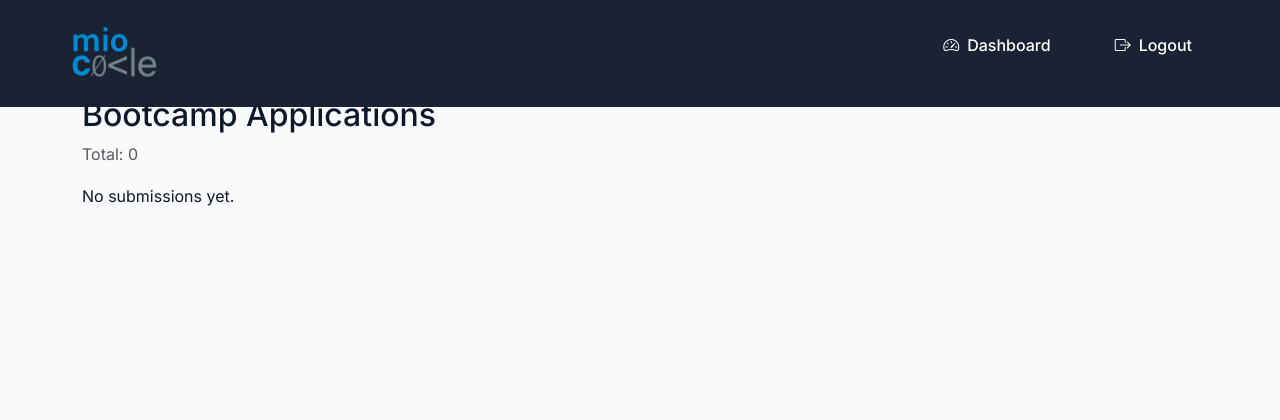
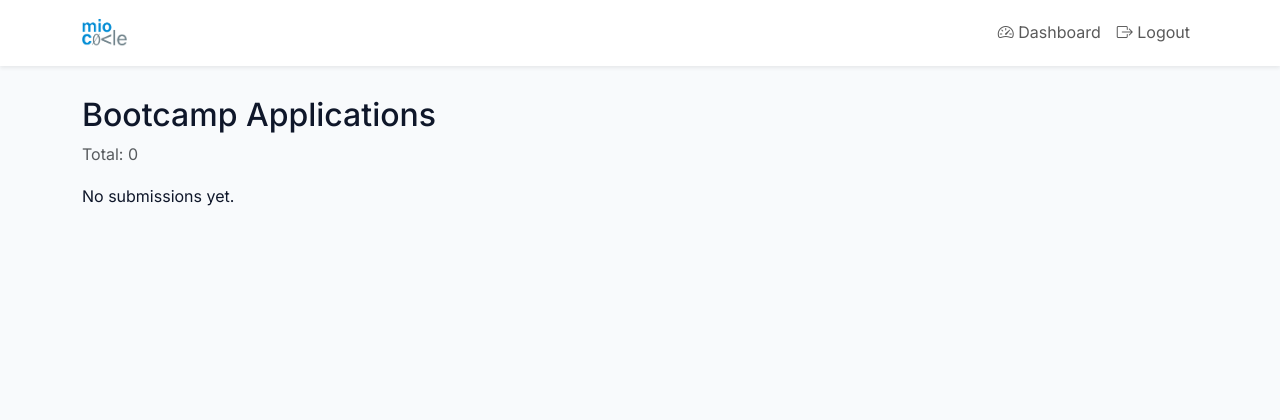
Before and after one commit to imosudi2/miocode_bootcamp, a Flask app: page /admin in a window 1280 px wide. Shown: the top 420 px of the page. Run offline with Flask 3, Linux system fonts and the light colour scheme; the visitor is signed in with stand-in values (Sample User, id 1); some libraries are stand-ins or nearby versions.

Commit message:
student details

```diff
--- a/app/templates/base.html
+++ b/app/templates/base.html
@@ -68,32 +68,62 @@
 </head>
 
 <body class="d-flex flex-column min-vh-100">
-    <!-- Navbar -->
-  <nav id="navbar" aria-label="Main navigation">
-    <div class="nav-container">
-      <a href="/" class="logo" aria-label="MioCode Home">
-        <img src="{{ url_for('static', filename='images/miocode_logo.png')}}" alt="MioCode Logo" style="max-width: 85px; height: auto;" />
-      </a>
+  <!-- Navbar -->
+<nav id="navbar" class="navbar navbar-expand-lg navbar-light bg-white shadow-sm fixed-top" aria-label="Main navigation">
+  <div class="container">
 
-      {% if session.get('admin_user') %}
-      <!-- Admin Navigation -->
-      <ul class="nav-links">
-        <li><a href="{{ url_for('admin_dashboard') }}"><i class="bi bi-speedometer2"></i> Dashboard</a></li>
-        <li><a href="{{ url_for('admin_logout') }}"><i class="bi bi-box-arrow-right"></i> Logout</a></li>
+    <!-- Logo -->
+    <a class="navbar-brand" href="/" aria-label="MioCode Home">
+      <img src="{{ url_for('static', filename='images/miocode_logo.png') }}"
+           alt="MioCode Logo" style="max-height: 40px;" />
+    </a>
+
+    <!-- Toggler for mobile -->
+    <button class="navbar-toggler" type="button" data-bs-toggle="collapse" data-bs-target="#navMenu"
+            aria-controls="navMenu" aria-expanded="false" aria-label="Toggle navigation">
+      <span class="navbar-toggler-icon"></span>
+    </button>
+
+    <!-- Navigation links -->
+    <div class="collapse navbar-collapse" id="navMenu">
+      <ul class="navbar-nav ms-auto mb-2 mb-lg-0">
+        {% if session.get('admin_user') %}
+          <!-- Admin Nav -->
+          <li class="nav-item">
+            <a class="nav-link" href="{{ url_for('admin_dashboard') }}">
+              <i class="bi bi-speedometer2"></i> Dashboard
+            </a>
+          </li>
+          <li class="nav-item">
+            <a class="nav-link" href="{{ url_for('admin_logout') }}">
+              <i class="bi bi-box-arrow-right"></i> Logout
+            </a>
+          </li>
+        {% else %}
+          <!-- Public Nav -->
+          <li class="nav-item">
+            <a class="nav-link" href="#home"><i class="bi bi-house-door-fill"></i> Home</a>
+          </li>
+          <li class="nav-item">
+            <a class="nav-link" href="#about"><i class="bi bi-info-circle-fill"></i> About</a>
+          </li>
+          <li class="nav-item">
+            <a class="nav-link" href="#courses"><i class="bi bi-book-fill"></i> Courses</a>
+          </li>
+          <li class="nav-item">
+            <a class="nav-link" href="#skills"><i class="bi bi-tools"></i> Skills</a>
+          </li>
+          <li class="nav-item">
+            <a class="nav-link" href="#register"><i class="bi bi-person-lines-fill"></i> Register</a>
+          </li>
+          <li class="nav-item">
+            <a class="nav-link" href="#contact"><i class="bi bi-envelope-fill"></i> Contact</a>
+          </li>
+        {% endif %}
       </ul>
-      {% else %}
-      <!-- Public Navigation -->
-      <ul class="nav-links">
-        <li><a href="#home"><i class="bi bi-house-door-fill"></i> Home</a></li>
-        <li><a href="#about"><i class="bi bi-info-circle-fill"></i> About</a></li>
-        <li><a href="#courses"><i class="bi bi-book-fill"></i> Courses</a></li>
-        <li><a href="#skills"><i class="bi bi-tools"></i> Skills</a></li>
-        <li><a href="#register"><i class="bi bi-person-lines-fill"></i> Register</a></li>
-        <li><a href="#contact"><i class="bi bi-envelope-fill"></i> Contact</a></li>
-      </ul>
-      {% endif %}
     </div>
-  </nav>
+  </div>
+</nav>
 
 
   <!-- Main Content Wrapper -->
```
